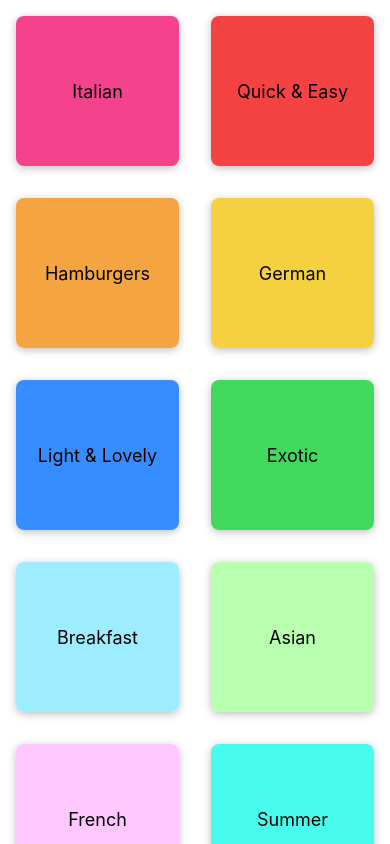
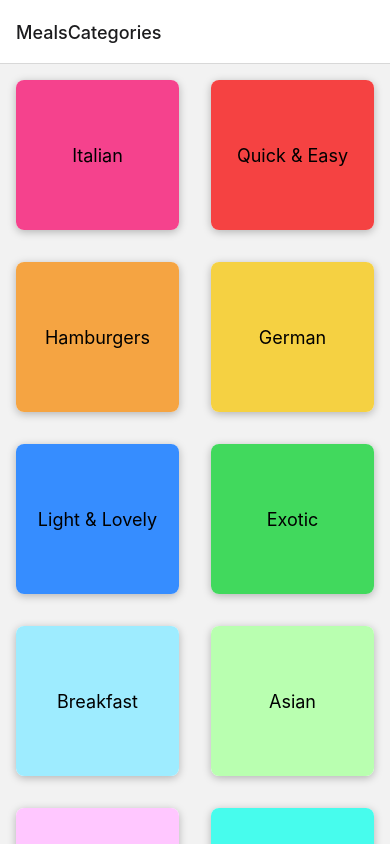
Before and after one commit to Laejun-Kim/rn-nav-foods, a React Native app: screen / in a window 390 px wide. Built offline with nearby package versions, Linux system fonts and the light colour scheme.

Commit message:
Add navigation

```diff
--- a/App.jsx
+++ b/App.jsx
@@ -1,21 +1,22 @@
 import { StatusBar } from "expo-status-bar";
 import { StyleSheet } from "react-native";
 import CategoriesScreen from "./screens/CategoriesScreen";
+import { NavigationContainer } from "@react-navigation/native";
+import { createNativeStackNavigator } from "@react-navigation/native-stack";
+
+const Stack = createNativeStackNavigator();
 
 export default function App() {
   return (
     <>
-      <StatusBar style="light" />
-      <CategoriesScreen />
+      <StatusBar style="dark" />
+      <NavigationContainer>
+        <Stack.Navigator>
+          <Stack.Screen name="MealsCategories" component={CategoriesScreen} />
+        </Stack.Navigator>
+      </NavigationContainer>
     </>
   );
 }
 
-const styles = StyleSheet.create({
-  container: {
-    flex: 1,
-    backgroundColor: "#fff",
-    alignItems: "center",
-    justifyContent: "center",
-  },
-});
+const styles = StyleSheet.create({});
--- a/package.json
+++ b/package.json
@@ -9,10 +9,14 @@
     "web": "expo start --web"
   },
   "dependencies": {
+    "@react-navigation/native": "^6.1.18",
+    "@react-navigation/native-stack": "^6.11.0",
     "expo": "~51.0.28",
     "expo-status-bar": "~1.12.1",
     "react": "18.2.0",
-    "react-native": "0.74.5"
+    "react-native": "0.74.5",
+    "react-native-safe-area-context": "4.10.5",
+    "react-native-screens": "3.31.1"
   },
   "devDependencies": {
     "@babel/core": "^7.20.0"
```
Also changed, not shown: screens/MealsOverviewScreen.jsx (added, +14 -0 lines), 1 other file (tests, documents, lock files or other folders).
